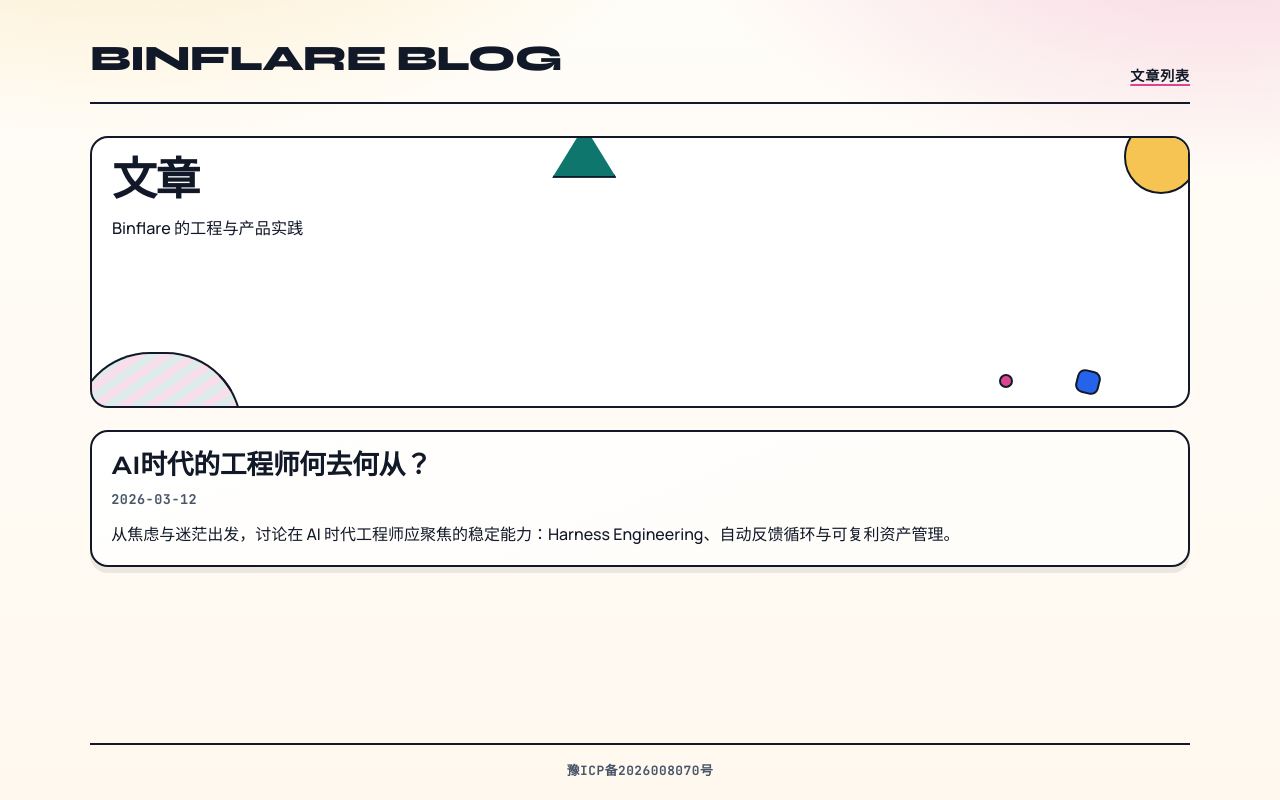
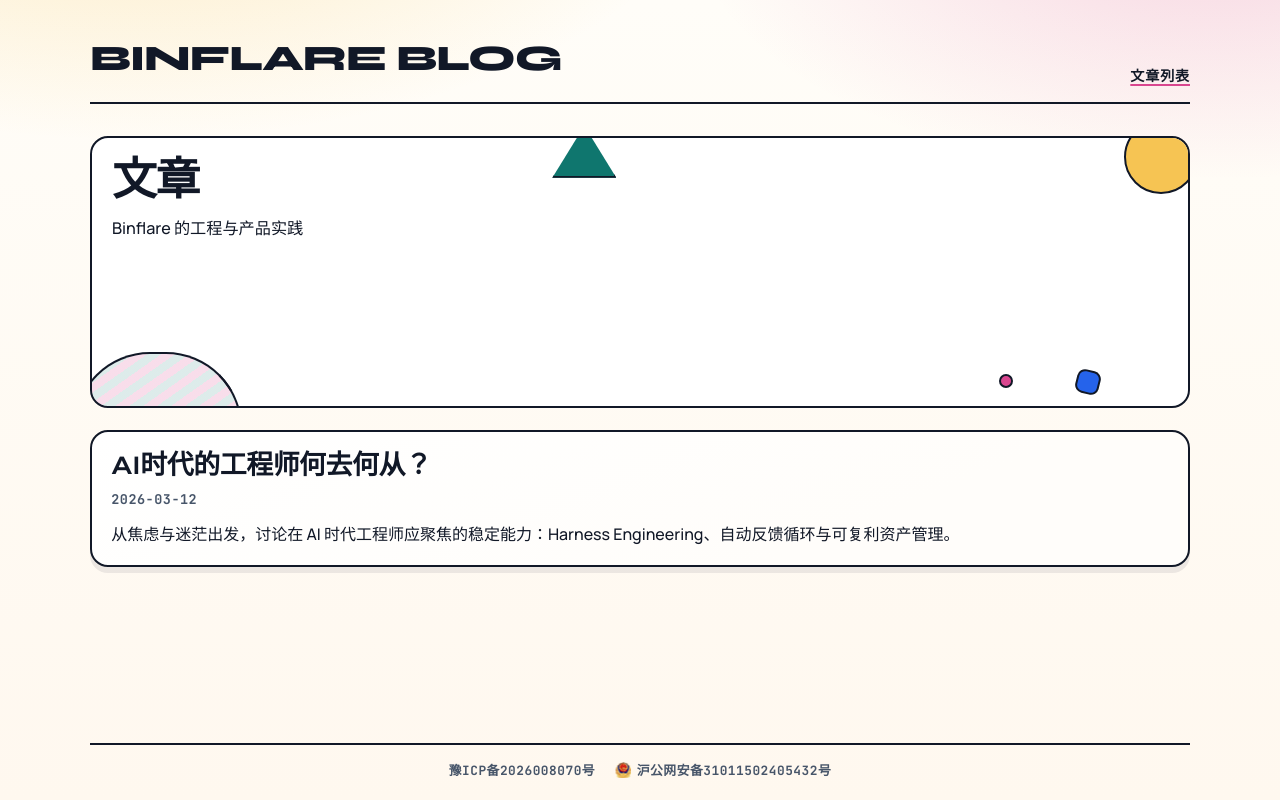
Before and after one commit to Vamdawn/binflare-blog, a React (Vite) app in the folder apps/web/: page / in a window 1280 px wide. Built offline with nearby package versions, Linux system fonts and the light colour scheme.

Commit message:
feat(web): add mps public security record to footer
- Move 备案图标.png to apps/web/public/police-badge.png
- Add 沪公网安备31011502405432号 link with badge icon next to ICP
- Update footer flex layout (gap, wrap) and add badge styles
- Extend App.test.tsx with MPS record link assertion

```diff
--- a/apps/web/src/App.css
+++ b/apps/web/src/App.css
@@ -28,9 +28,23 @@
 .site-footer {
   border-top: 2px solid var(--border);
   display: flex;
+  flex-wrap: wrap;
+  gap: 0.5rem 1.25rem;
   justify-content: center;
   margin-top: 2rem;
   padding-top: 1rem;
+}
+
+.site-footer-link--mps {
+  align-items: center;
+  display: inline-flex;
+  gap: 0.35rem;
+}
+
+.site-footer-badge {
+  display: inline-block;
+  height: 16px;
+  width: 16px;
 }
 
 .site-footer-link {
--- a/apps/web/src/components/SiteLayout.tsx
+++ b/apps/web/src/components/SiteLayout.tsx
@@ -8,6 +8,8 @@ type SiteLayoutProps = {
 
 const ICP_RECORD_NUMBER = '豫ICP备2026008070号';
 const MIIT_ICP_URL = 'https://beian.miit.gov.cn/';
+const MPS_RECORD_NUMBER = '沪公网安备31011502405432号';
+const MPS_ICP_URL = 'https://beian.mps.gov.cn/#/query/webSearch?code=31011502405432';
 
 export function SiteLayout({ children }: SiteLayoutProps) {
   return (
@@ -28,6 +30,21 @@ export function SiteLayout({ children }: SiteLayoutProps) {
         >
           {ICP_RECORD_NUMBER}
         </a>
+        <a
+          className="site-footer-link site-footer-link--mps"
+          href={MPS_ICP_URL}
+          rel="noopener noreferrer"
+          target="_blank"
+        >
+          <img
+            alt=""
+            className="site-footer-badge"
+            height={16}
+            src="/police-badge.png"
+            width={16}
+          />
+          {MPS_RECORD_NUMBER}
+        </a>
       </footer>
     </div>
   );
```
Also changed, not shown: apps/web/public/police-badge.png (added), 1 other file (tests, documents, lock files or other folders).
